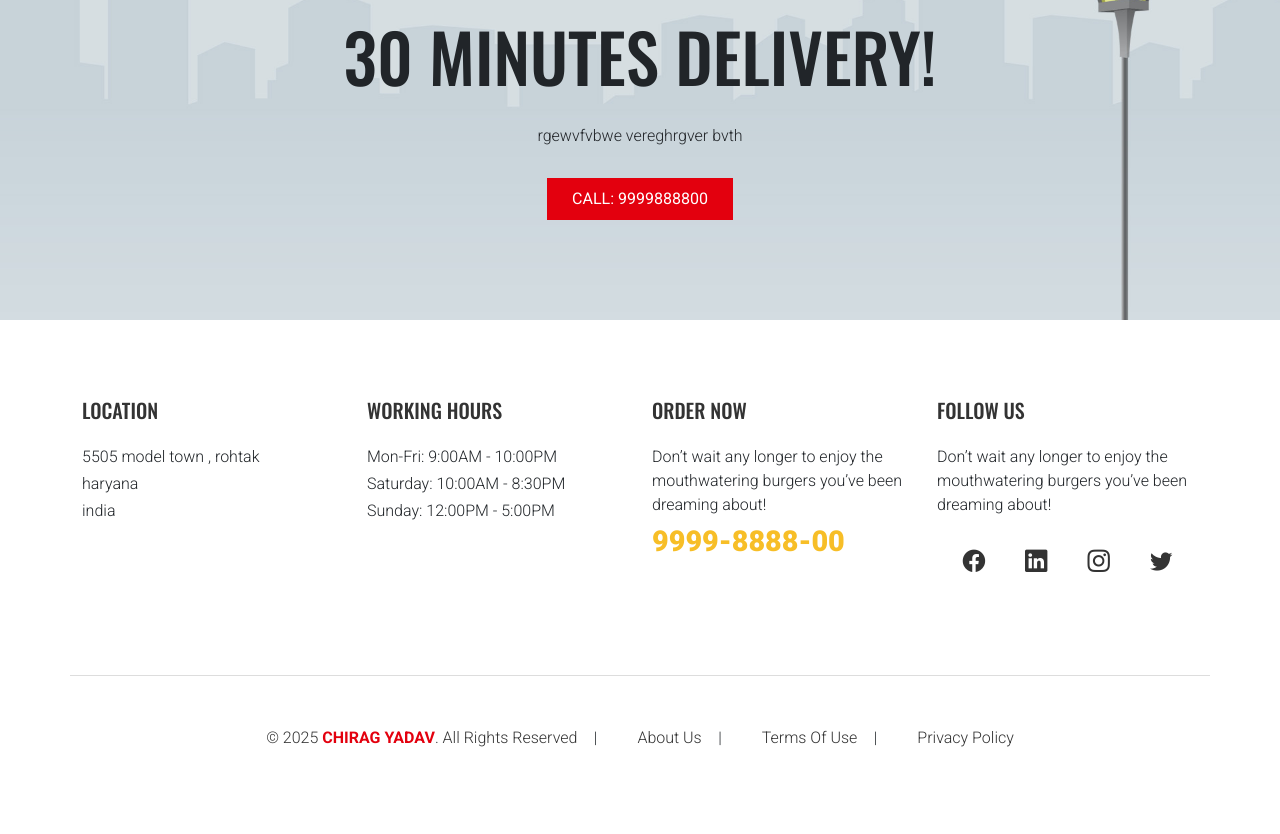
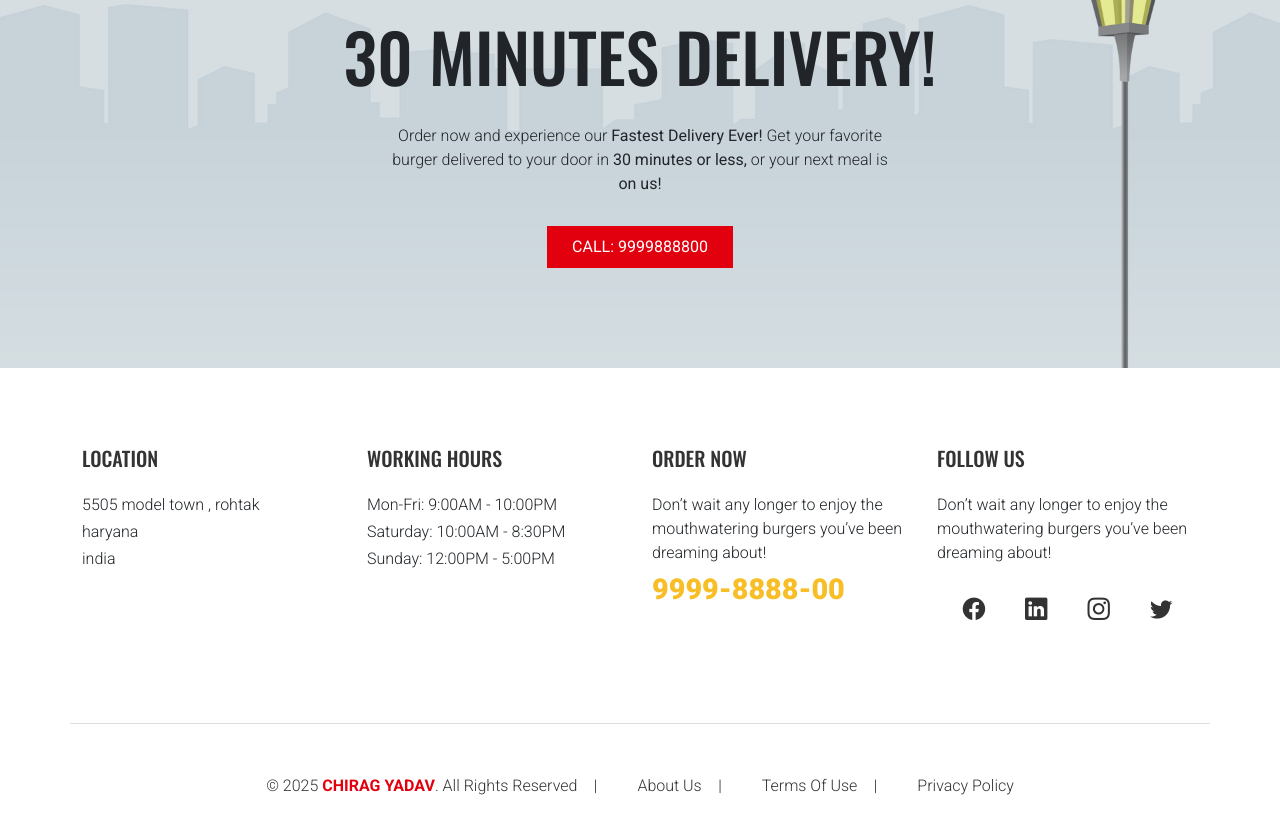
Before and after one commit to chirag-tech210/food_app, a React (Vite) app: page / in a window 1280 px wide. Shown: the part 7360-8194 px from the top of the page. Before the commit the page ends 8160 px from the top, so only its background shows below. Built offline with nearby package versions, Linux system fonts and the light colour scheme.

Commit message:
Update Section7.jsx

```diff
--- a/src/pages/home/Section7.jsx
+++ b/src/pages/home/Section7.jsx
@@ -12,7 +12,7 @@ function Section7() {
                     <h4>we guarantee</h4>
                     <h2>30 minutes delivery!</h2>
                     <p>
-                        rgewvfvbwe vereghrgver bvth
+                    Order now and experience our <b>Fastest Delivery Ever!</b> Get your favorite burger delivered to your door in <b>30 minutes or less,</b> or your next meal is <b>on us!</b>
                     </p>
                     <Link to='/' className='btn btn_red px-4 py-2 rounded-0'>
                     CALL: 9999888800
```
